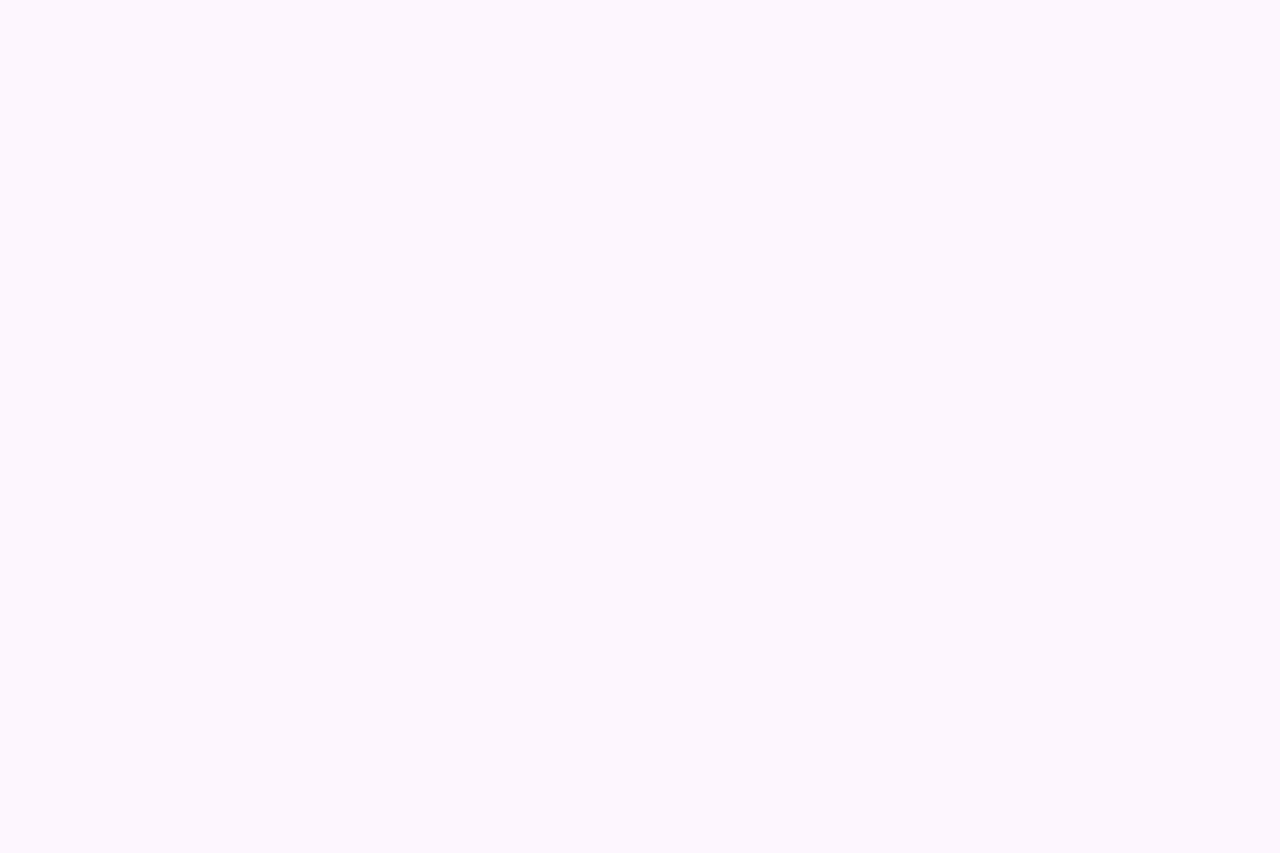
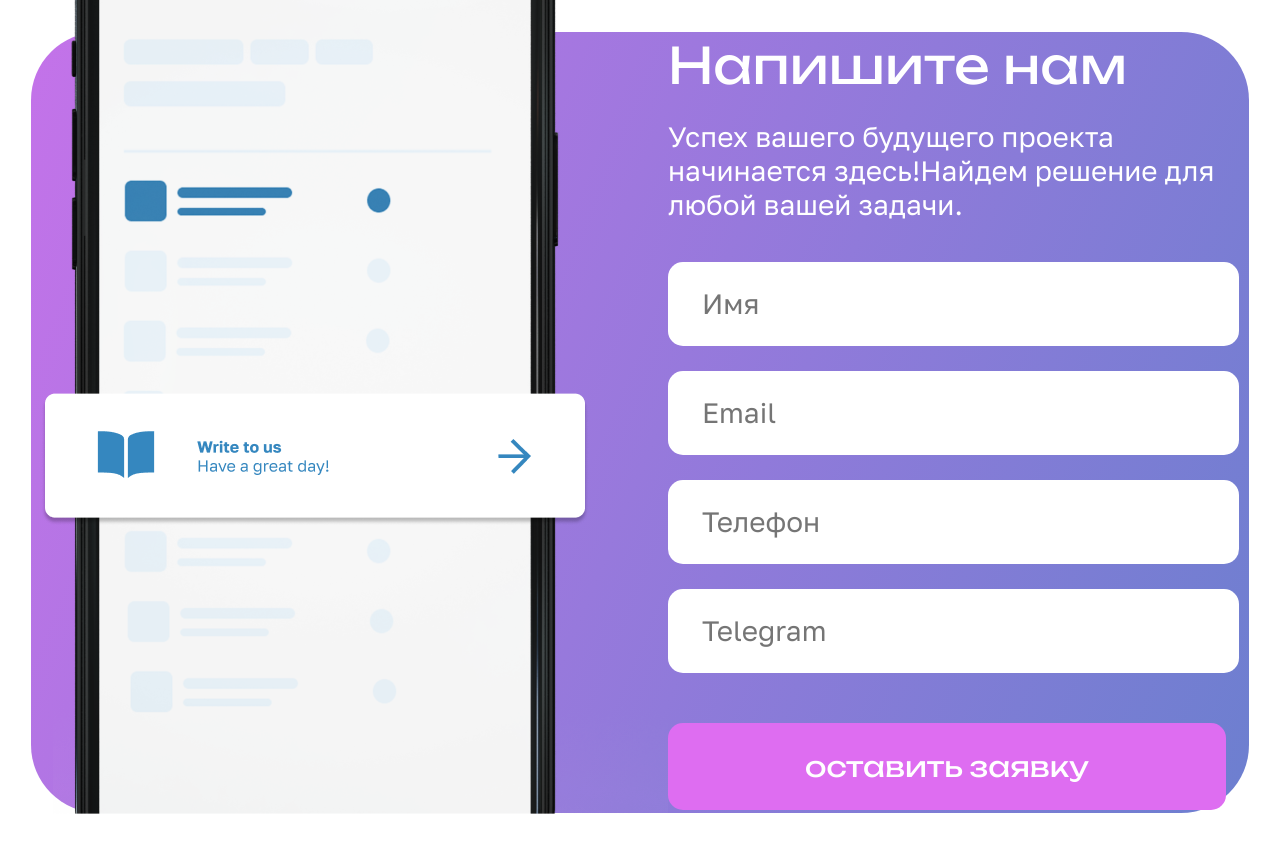
Before and after one commit to SvyatoSllav/EasyDevSite, a Vue app: page / in a window 1280 px wide. Shown: the part 3000-3853 px from the top of the page. Before the commit the page ends 2391 px from the top, so only its background shows below. Built offline with nearby package versions, Linux system fonts and the light colour scheme.

Commit message:
Адаптировал форму обратной связи

```diff
--- a/src/App.vue
+++ b/src/App.vue
@@ -8,9 +8,9 @@
   <the-about v-if="isDesktop"></the-about>
   <the-about-mobile v-else></the-about-mobile>
   <the-reviews></the-reviews>
-  <!-- <the-clients></the-clients>
+  <the-clients></the-clients>
   <contact-us></contact-us>
-  <the-portfolio></the-portfolio>
+  <!-- <the-portfolio></the-portfolio>
   <the-services></the-services>
   <the-footer></the-footer> -->
 </template>
@@ -20,8 +20,8 @@ import TheHeader from "@/components/TheHeader";
 import TheAbout from "@/components/TheAbout";
 import TheAboutMobile from "@/components/TheAboutMobile";
 import TheReviews from "@/components/TheReviews";
-// import TheClients from "@/components/TheClients";
-// import ContactUs from "@/components/ContactUs";
+import TheClients from "@/components/TheClients";
+import ContactUs from "@/components/ContactUs";
 // import ThePortfolio from "@/components/ThePortfolio";
 // import TheServices from "@/components/TheServices";
 // import TheFooter from "@/components/TheFooter";
@@ -36,8 +36,8 @@ export default {
     TheAbout,
     TheAboutMobile,
     TheReviews,
-    // TheClients,
-    // ContactUs,
+    TheClients,
+    ContactUs,
     // ThePortfolio,
     // TheServices,
     // TheFooter,
--- a/src/assets/styles/contact_us.css
+++ b/src/assets/styles/contact/contact_us.css
@@ -37,6 +37,7 @@
 
 .contact__subtitle {
     margin-top: 25px;
+    margin-bottom: 40px;
     font-family: 'Golos-Text-Regular';
     font-style: normal;
     font-weight: 400;
@@ -49,7 +50,7 @@
     background: #FFFFFF;
     border: none;
     border-radius: 15px;
-    width: 553px;
+    width: 100%;
     padding: 25px 0 25px 34px;
     font-family: 'Golos-Text-Regular';
     font-style: normal;
@@ -57,20 +58,13 @@
     font-size: var(--sub_title-fz);
     line-height: 34px;
     color: #C9C9C9;
+    margin-bottom: 25px;
+}
+
+.contact__form input:nth-child(7) {
+    margin-bottom: 50px;
 }
 
 .contact__form-field:focus {
     outline: none;
 }
-
-.contact__name-field {
-    margin-top: 40px;
-}
-
-.contact__email-field {
-    margin: 25px 0;
-}
-
-.contact__phone-field {
-    margin-bottom: 50px;
-}
--- /dev/null
+++ b/src/assets/styles/contact/contact_us_media.css
@@ -0,0 +1,47 @@
+@media screen and (max-width: 1160px) {
+    .contact {
+        padding-top: 90px;
+    }
+
+    .contact__phone-img {
+        display: none;
+    }
+
+    .contact__wrapper {
+        padding: 82px 0;
+    }
+}
+
+@media screen and (max-width: 767px) {
+    .contact {
+        padding-top: 76px;
+    }
+
+    .contact__wrapper {
+        padding: 60px 15px;
+    }
+
+    .contact__title {
+        font-size: 30px;
+        line-height: 36px;
+        margin-bottom: 15px;
+    }
+
+    .contact__subtitle {
+        white-space: wrap;
+        font-size: 20px;
+        line-height: 24px;
+        margin: 0 0 15px;
+    }
+
+    .contact__form-field {
+        padding: 14px 0 14px 32px;
+        line-height: 24px;
+    }
+}
+
+@media screen and (max-width: 424px) {
+    .contact__form {
+        width: 100%;
+    }
+}
--- a/src/assets/styles/contact_button.css
+++ /dev/null
@@ -1,20 +0,0 @@
-.contact-btn {
-    cursor: pointer;
-    background-color: #DE6DF1;
-    padding: 25px 135px;
-    border: 2px solid transparent;
-    border-radius: 15px;
-    font-family: 'Unbounded';
-    font-style: normal;
-    font-weight: 400;
-    font-size: var(--sub_title-fz);
-    line-height: 33px;
-    color: #FFFFFF;
-    transition: 0.3s ease;
-}
-
-.contact-btn:hover {
-    color: #DE6DF1;
-    border: 2px solid black;
-    background-color: #fff;
-}
--- a/src/assets/styles/header/burger_menu.css
+++ b/src/assets/styles/header/burger_menu.css
@@ -9,6 +9,7 @@
     flex-direction: column;
     justify-content: space-between;
     cursor: pointer;
+    z-index: 2;
 }
 
 .burger span {
--- a/src/assets/styles/sidebar/sidebar.css
+++ b/src/assets/styles/sidebar/sidebar.css
@@ -19,7 +19,7 @@
     font-weight: 400;
     font-size: 28px;
     line-height: 200%;
-    padding-top: 68px;
+    padding-top: 56px;
     padding-left: 41px;
 }
 
@@ -31,7 +31,7 @@
 }
 
 .sidebar__nav {
-    margin-bottom: 140px;
+    margin-bottom: 110px;
 }
 
 .sidebar__nav-item {
--- a/src/components/ContactUs.vue
+++ b/src/components/ContactUs.vue
@@ -18,28 +18,32 @@
           <input
             v-model="name"
             type="text"
-            class="contact__name-field contact__form-field"
+            class="contact__form-field"
             placeholder="Имя"
             required
           /><br />
           <input
             v-model="email"
             type="email"
-            class="contact__email-field contact__form-field"
+            class="contact__form-field"
             placeholder="Email"
             required
           /><br />
           <input
             v-model="phone"
             type="tel"
-            class="contact__phone-field contact__form-field"
+            class="contact__form-field"
             placeholder="Телефон"
             required
           /><br />
-          <contact-button
-            class="contact__submit-btn"
-            @click="sendFormData"
-          ></contact-button>
+          <input
+            v-model="telegram"
+            type="text"
+            class="contact__form-field"
+            placeholder="Telegram"
+            required
+          /><br />
+          <contact-button @click="sendFormData"></contact-button>
         </form>
       </div>
     </div>
@@ -53,6 +57,7 @@ export default {
       name: "",
       email: "",
       phone: "",
+      telegram: "",
     };
   },
   methods: {
@@ -60,12 +65,13 @@ export default {
       console.log(this.name);
       console.log(this.email);
       console.log(this.phone);
-      this.name = this.email = this.phone = "";
+      this.name = this.email = this.phone = this.telegram = "";
     },
   },
 };
 </script>
 
 <style scoped>
-@import "../assets/styles/contact_us.css";
+@import "../assets/styles/contact/contact_us.css";
+@import "../assets/styles/contact/contact_us_media.css";
 </style>
--- a/src/components/UI/ContactButton.vue
+++ b/src/components/UI/ContactButton.vue
@@ -1,5 +1,5 @@
 <template>
-  <a href="#contact">
+  <a class="btn-link" href="#contact">
     <button class="contact-btn"><slot>оставить заявку</slot></button>
   </a>
 </template>
@@ -7,9 +7,58 @@
 <script>
 export default {
   name: "contact-button",
+  data() {
+    return {
+      btnColor: "#de6df1",
+      textColor: "#fff",
+    };
+  },
 };
 </script>
 
 <style scoped>
-@import "../../assets/styles/contact_button.css";
+.contact-btn {
+  cursor: pointer;
+  background-color: v-bind(btnColor);
+  padding: 25px 135px;
+  border: 2px solid transparent;
+  border-radius: 15px;
+  font-family: "Unbounded";
+  font-style: normal;
+  font-weight: 400;
+  font-size: var(--sub_title-fz);
+  line-height: 33px;
+  color: #ffffff;
+  transition: 0.3s ease;
+}
+
+.contact-btn:hover {
+  color: #de6df1;
+  border: 2px solid black;
+  background-color: v-bind(textColor);
+}
+
+@media screen and (max-width: 767px) {
+  .btn-link {
+    width: 100%;
+    display: block;
+    text-align: center;
+    white-space: nowrap;
+  }
+  .contact-btn {
+    padding: 14px 71px;
+    line-height: 24px;
+  }
+}
+
+@media screen and (max-width: 424px) {
+  .contact-btn {
+    padding: 14px 40px;
+  }
+}
+@media screen and (max-width: 320px) {
+  .contact-btn {
+    padding: 14px 10px;
+  }
+}
 </style>
--- a/src/components/UI/TheSidebar.vue
+++ b/src/components/UI/TheSidebar.vue
@@ -28,6 +28,9 @@
             <a href="https://t.me/EasyDevVi">TG Виталий</a>
           </div>
         </div>
+        <a @click="this.showSidebar = false" href="#contact">
+          <button class="contact-btn"><slot>оставить заявку</slot></button>
+        </a>
       </sidebar>
     </div>
   </transition>
@@ -39,6 +42,7 @@ export default {
   data() {
     return {
       showSidebar: false,
+      whiteColor: "#fff",
     };
   },
 };
@@ -47,4 +51,25 @@ export default {
 <style scoped>
 @import "@/assets/styles/sidebar/sidebar.css";
 @import "@/assets/styles/sidebar/sidebar_media.css";
+.contact-btn {
+  margin-top: 50px;
+  cursor: pointer;
+  background-color: #fff;
+  padding: 25px 135px;
+  border: 2px solid transparent;
+  border-radius: 15px;
+  font-family: "Unbounded";
+  font-style: normal;
+  font-weight: 400;
+  font-size: var(--sub_title-fz);
+  line-height: 33px;
+  color: #de6df1;
+  transition: 0.3s ease;
+}
+
+/* .contact-btn:hover {
+  color: #de6df1;
+  border: 2px solid black;
+  background-color: ;
+} */
 </style>
```
